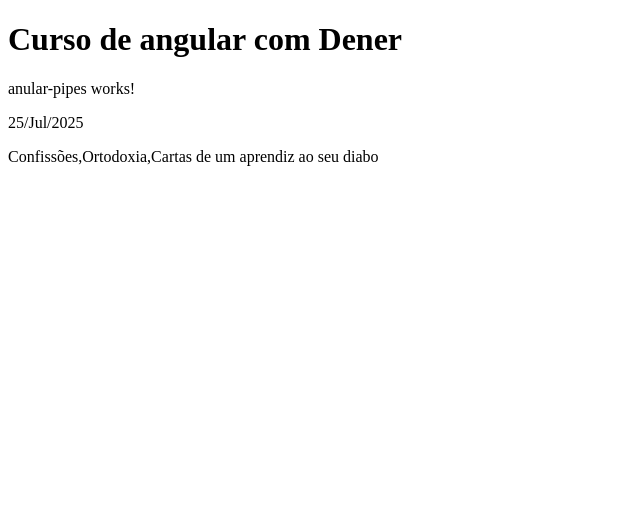
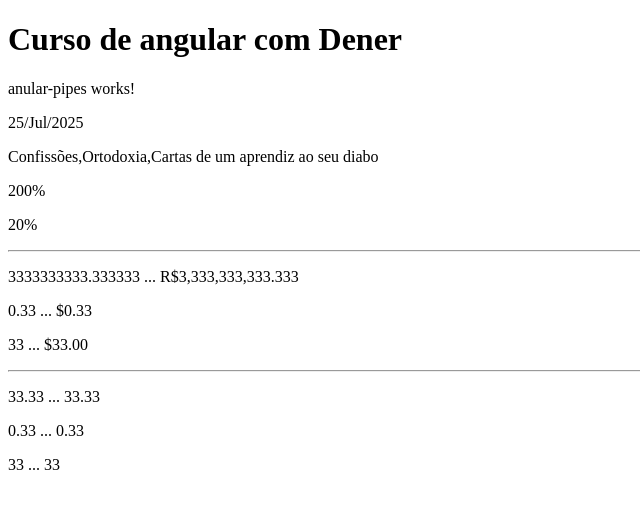
Before and after one commit to Ramon-Erik/aprendizados-angular, an Angular app in the folder primeiro-latest/: page / in a window 1280 px wide. Shown: the top 508 px of the page, without its empty margins (0-640 px from the left). Built offline with nearby package versions, Linux system fonts and the light colour scheme.

Commit message:
outros pipes comuns

```diff
--- a/primeiro-latest/src/app/components/pipes/anular-pipes/anular-pipes.component.html
+++ b/primeiro-latest/src/app/components/pipes/anular-pipes/anular-pipes.component.html
@@ -9,3 +9,13 @@ date é o pipe
 -->
 <p>{{ date() | date:'d/MMM/yyyy' }}</p>
 <p>{{ loadingData$ | async }}</p>
+<p>{{ 2 | percent }}</p>
+<p>{{ .2 | percent }}</p>
+<hr>
+<p>3333333333.333333   ... {{ 3333333333.333333 | currency:'BRL':'symbol-narrow':'1.0-3'}}</p>
+<p>0.33 ... {{ 0.33 | currency }}</p>
+<p>33 ... {{ 33 | currency }}</p>
+<hr>
+<p>33.33 ... {{ 33.33 | number }}</p>
+<p>0.33 ... {{ 0.33 | number }}</p>
+<p>33 ... {{ 33 | number }}</p>
```
Also changed, not shown: primeiro-latest/src/app/components/pipes/anular-pipes/anular-pipes.component.ts (+14 -8 lines).
